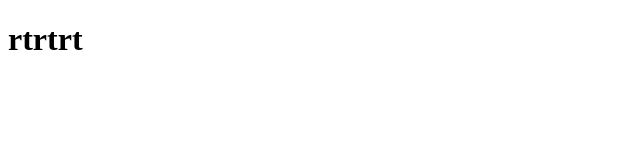
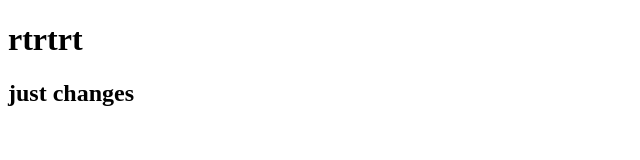
Before and after one commit to Andrey-200/testo, a plain HTML site: page index.html in a window 1280 px wide. Shown: the whole page, without its empty margins (0-640 px from the left). Drawn offline with Linux system fonts and the light colour scheme.

Commit message:
first commit

```diff
--- a/index.html
+++ b/index.html
@@ -7,5 +7,6 @@
 </head>
 <body>
     <h1>rtrtrt</h1>
+    <h2>just changes</h2>
 </body>
 </html>
```
